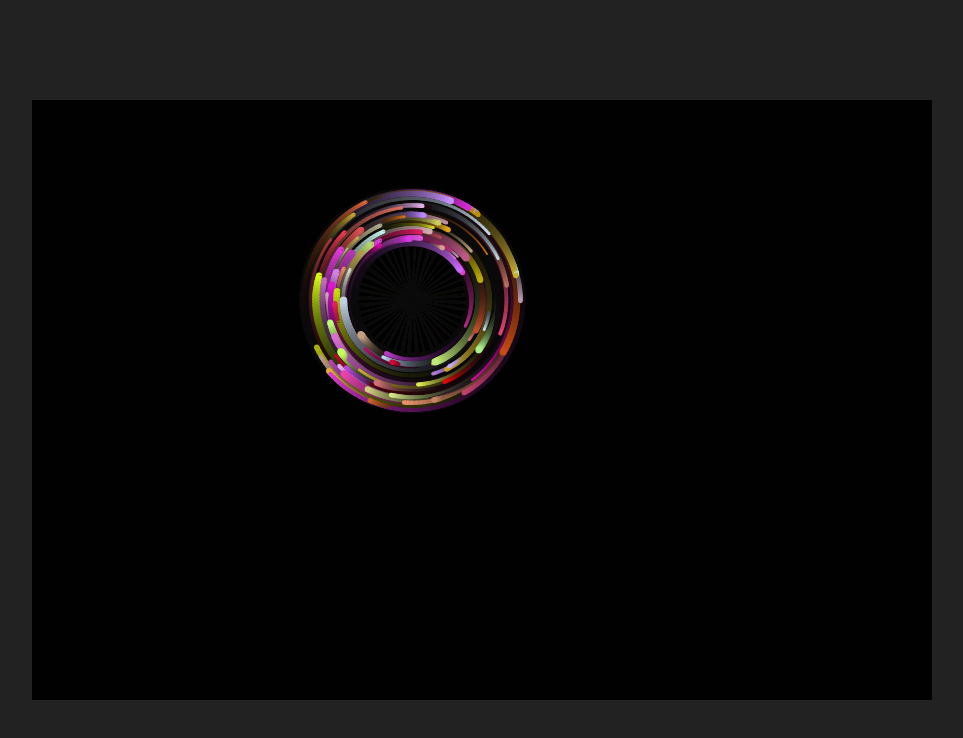
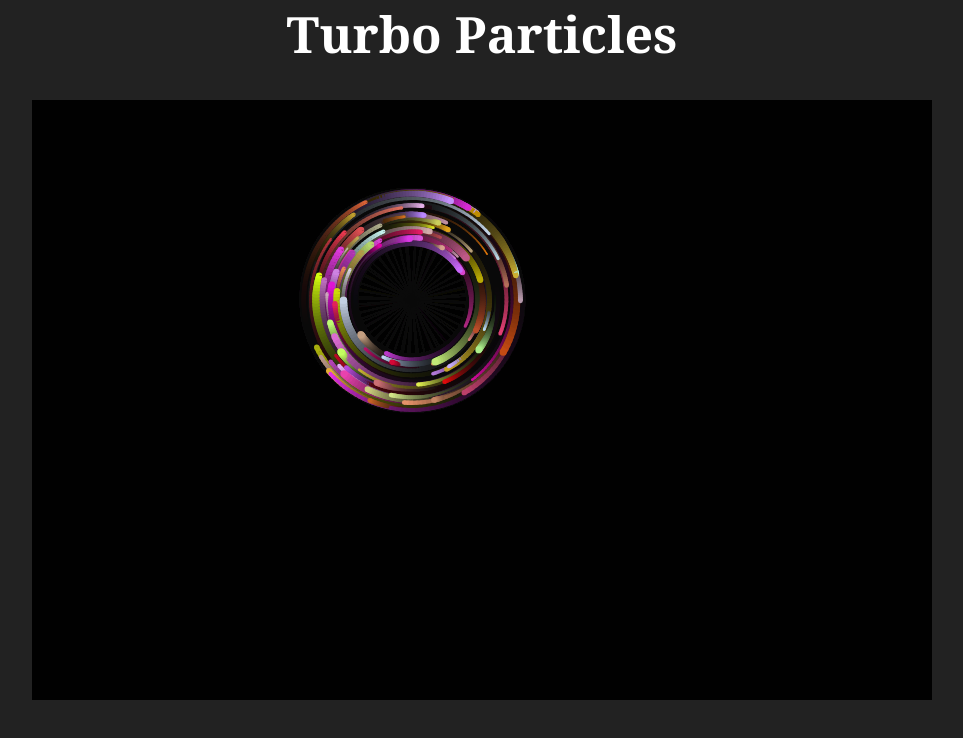
Before and after one commit to BribeMeWithMintChocolate/turbo-succotash, a plain HTML site: page index.html in a window 1280 px wide. Shown: the whole page, without its empty margins (158-1121 px from the left). Drawn offline with Linux system fonts and the light colour scheme.

Commit message:
added header

```diff
--- a/index.html
+++ b/index.html
@@ -173,9 +173,18 @@
                 float: right;
                 margin: 1px 10px 0 4px;
             }
+            .heading {
+                font-weight: bold;
+                font-size: 50px;
+                margin: 0 0 5px 0;
+                padding: 0;
+                color: #fff;
+                text-align: center;
+            }
     </style>
 </head>
 <body>
+    <h1 class="heading">Turbo Particles</h1>
     <canvas id="world">
         <p class="noCanvas">You need a <a href="https://www.google.com/chrome">modern browser</a> to view this.</p>
     </canvas>
```
